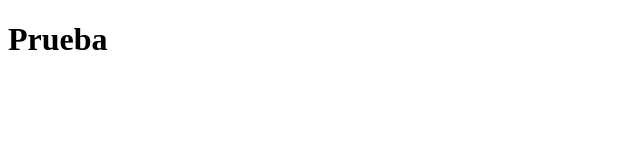
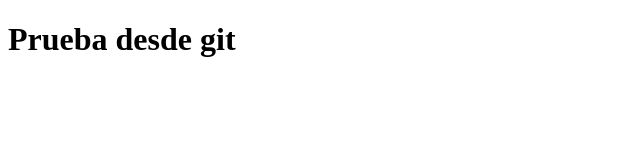
Before and after one commit to ejmontesbarrios/prueba-repositorio, a plain HTML site: page index.html in a window 1280 px wide. Shown: the whole page, without its empty margins (0-640 px from the left). Drawn offline with Linux system fonts and the light colour scheme.

Commit message:
modique el h1

```diff
--- a/index.html
+++ b/index.html
@@ -7,6 +7,6 @@
     <title>Document</title>
 </head>
 <body>
-    <h1>Prueba</h1>
+    <h1>Prueba desde git</h1>
 </body>
 </html>
```
